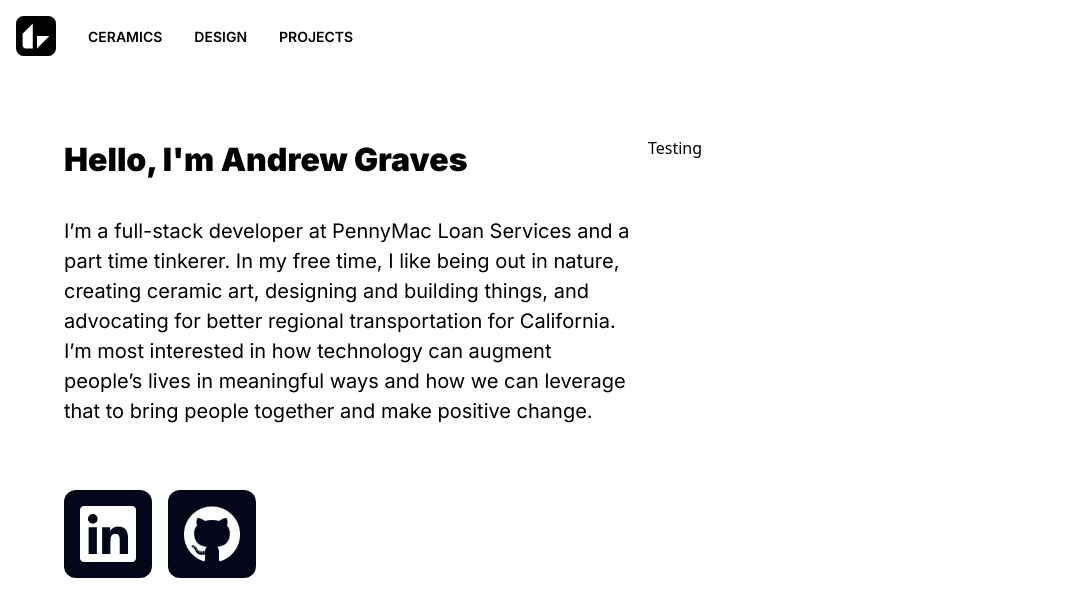
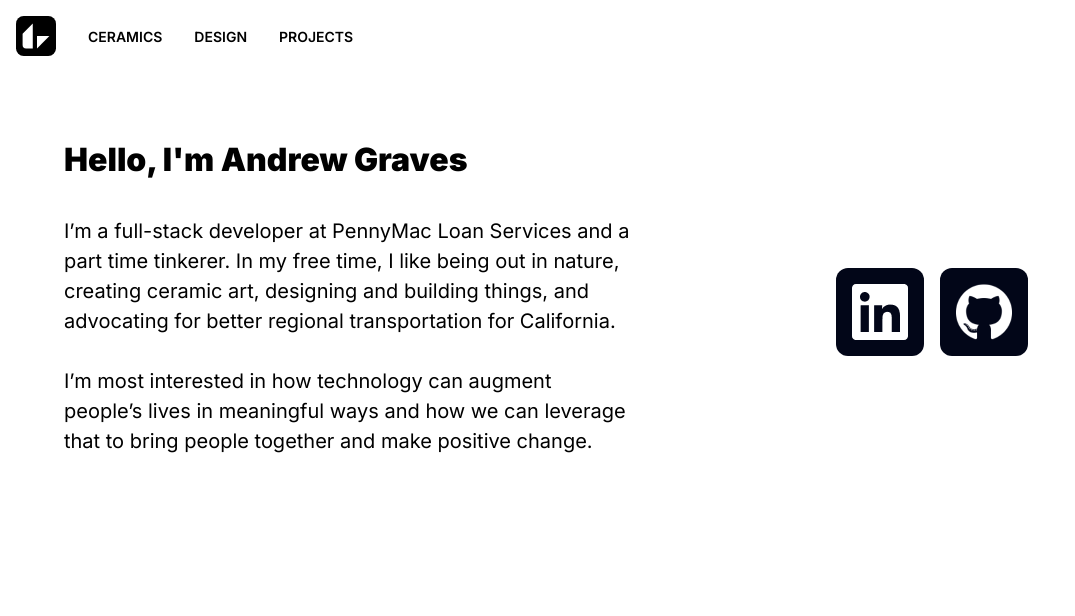
Before and after one commit to andrewcgraves/andrewcgraves.com, a Next.js app: page / in a window 1280 px wide. Shown: the top 616 px of the page, without its empty margins (0-1075 px from the left). Built offline with nearby package versions, Linux system fonts and the light colour scheme.

Commit message:
more cleanup

```diff
--- a/pages/capstone.tsx
+++ b/pages/capstone.tsx
@@ -2,7 +2,7 @@
 import Image from 'next/image'
 import LinkBox from '../src/Components/LinkBox.js'
 import Head from 'next/head'
-import UniversalHeaderBar from '../src/Components/UniversalHeaderBar.js/index.js'
+import UniversalHeaderBar from '../src/Components/UniversalHeaderBar.js'
 import Pill from '../src/Components/Pill.js'
 
 export default function Capstone() {
@@ -18,9 +18,7 @@ export default function Capstone() {
 
             <main className='p-8 sm:p-16 md:p-32'>
                 <div className='text-center mb-8'>
-                    <UniversalHeaderBar>
-                        <Pill link="/"><b>Home</b></Pill>
-                    </UniversalHeaderBar>
+                    <UniversalHeaderBar/>
                     <h1 className='mb-8'><b>Neural Networks and Laser Experiments</b></h1>
                     <p>Andrew Graves - Advisor: Dr. Scott Feister</p>
                     <p>COMP 499, Section 7</p>
@@ -108,7 +106,7 @@ export default function Capstone() {
                             </div>
                         </div>
 
-                        <div className='mb-16 p-16 bg-slate-900 rounded-xl'>
+                        <div className='mb-16 rounded-xl'>
                             <h2>Resources</h2>
                             <p>
                                 LPA Seminars, (2022). Workshop Day 4. [Cognitive Simulation models for inertial confinement fusion]. YouTube. <a className='link' href='https://www.youtube.com/watch?v=haCVtpoqr70&t=877s'>https://www.youtube.com/watch?v=haCVtpoqr70&t=877s</a>
--- a/pages/index.tsx
+++ b/pages/index.tsx
@@ -23,22 +23,18 @@ export default function Home() {
         <UniversalHeaderBar/>
         <div className="flex flex-wrap gap-4 p-16">
           <div className="flex-initial lg:flex-1">
-            <h1 className='mb-8'>
+            <h1>
               Hello, I'm Andrew Graves
             </h1>
-            <h2>
-              I’m a full-stack developer at PennyMac Loan Services and a part time tinkerer. In my free time, I like being out in nature, creating ceramic art, designing and building things, and advocating for better regional transportation for California.
-
-              I’m most interested in how technology can augment people’s lives in meaningful ways and how we can leverage that to bring people together and make positive change.
+            <h2 className='my-8'>
+              I’m a full-stack developer at PennyMac Loan Services and a part time tinkerer. In my free time, I like being out in nature, creating ceramic art, designing and building things, and advocating for better regional transportation for California. <br/><br/>I’m most interested in how technology can augment people’s lives in meaningful ways and how we can leverage that to bring people together and make positive change.
             </h2>
           </div>
-          <div className="flex-initial lg:flex-1">
-            Testing
+          <div className="flex-initial lg:flex-1 flex gap-4 sm:flex-row flex-wrap content-center justify-center">
+            {/* <img className="rounded-2xl" src="https://f004.backblazeb2.com/b2api/v1/b2_download_file_by_id?fileId=4_z8f907fb55c4c22b29911051f_f106e8302bae80c5f_d20250928_m203123_c004_v0402028_t0032_u01759091483421"></img> */}
+              <LinkBox link="https://www.linkedin.com/in/andrewcgraves/" imgSrc={linkedInLogo} size={24}/>
+              <LinkBox link="https://github.com/andrewcgraves" imgSrc={githubLogo} size={24}/>
           </div>
-        </div>
-        <div className='flex gap-4 sm:flex-row flex-wrap pl-16'>
-          <LinkBox link="https://www.linkedin.com/in/andrewcgraves/" imgSrc={linkedInLogo} size={24}/>
-          <LinkBox link="https://github.com/andrewcgraves" imgSrc={githubLogo} size={24}/>
         </div>
       </main>
     </div>
```
